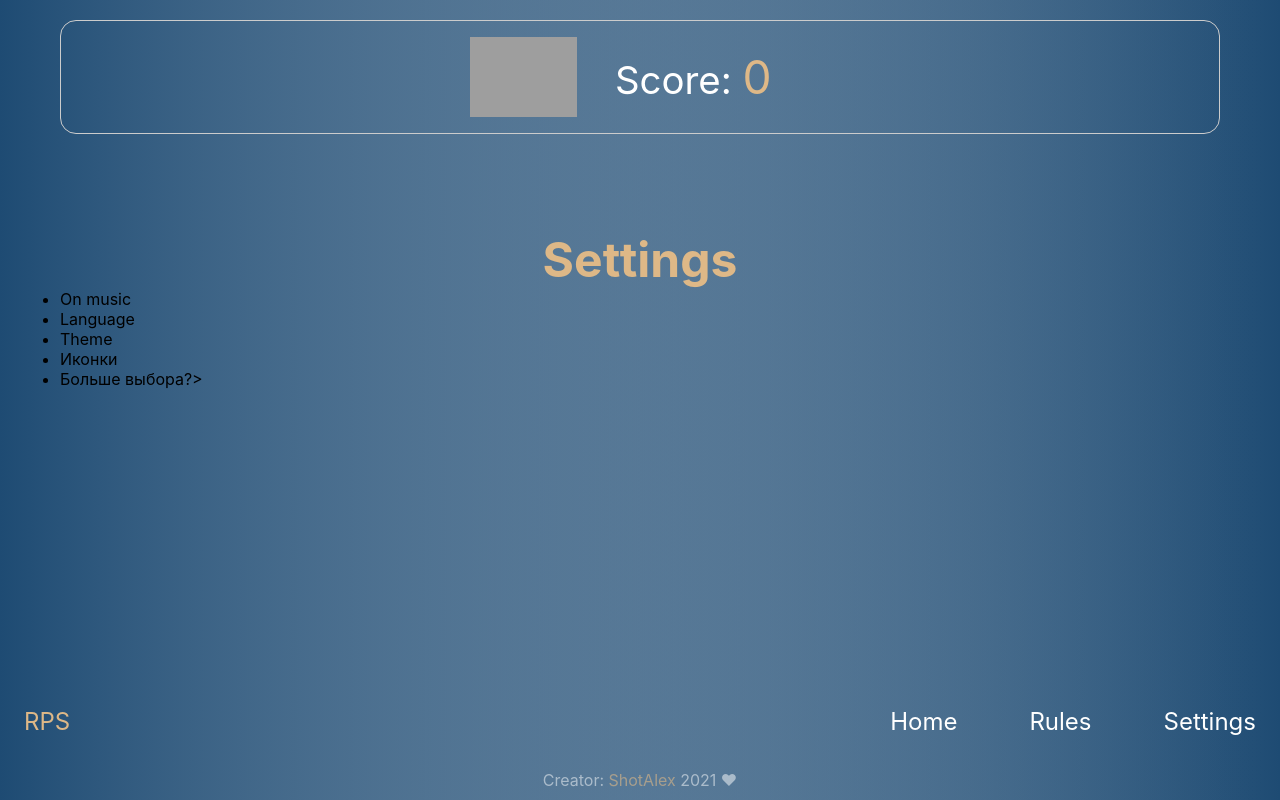
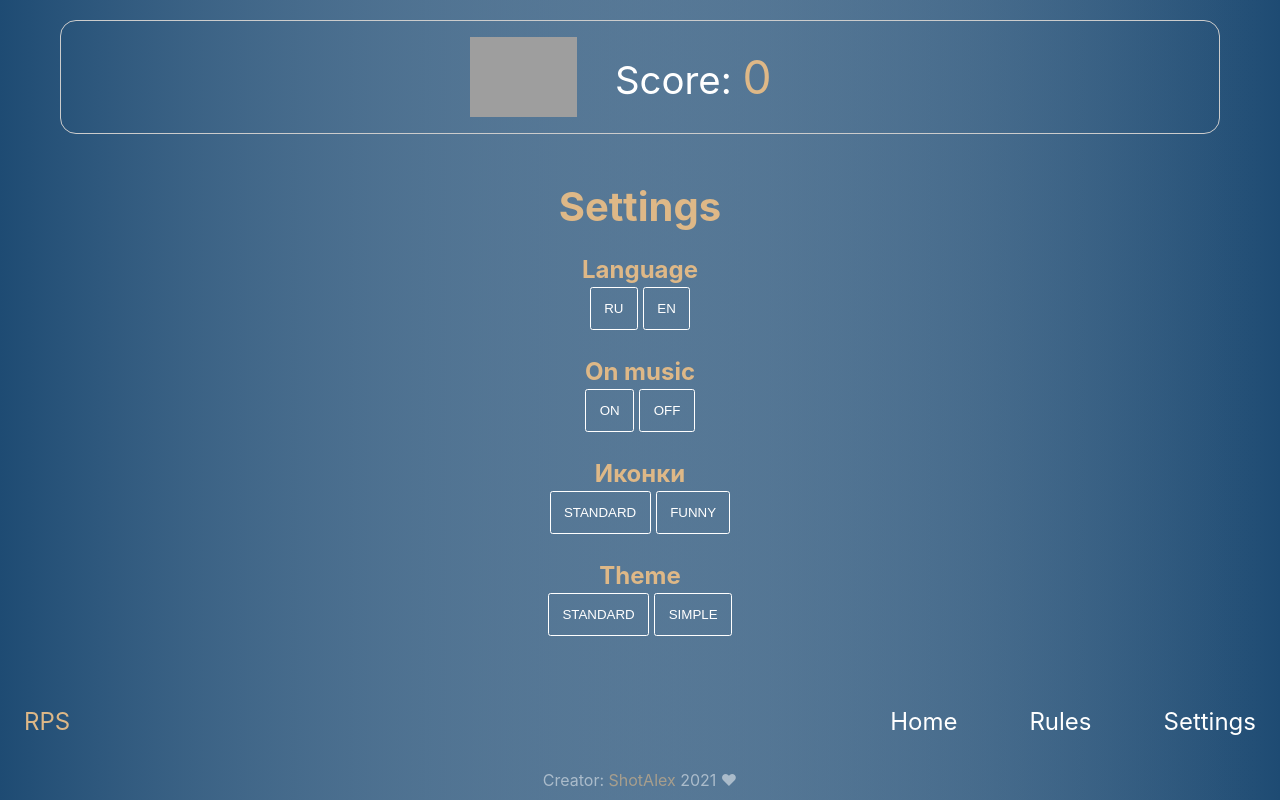
Before and after one commit to ShotAlex/react-game, a React (Create React App) app: page /settings in a window 1280 px wide. Built offline with nearby package versions, Linux system fonts and the light colour scheme; grey boxes are pictures that could not be loaded.

Commit message:
feat: add style for setting page

```diff
--- a/src/components/Settings.jsx
+++ b/src/components/Settings.jsx
@@ -2,18 +2,41 @@ import React from 'react';
 import MainLayout from '../containers/MainLayout';
 
 const Settings = () => {
+  const setLanguage = (e) => {
+    console.log(e.target.name)
+  }
+
+
   return (
     <MainLayout>
       <article className="settings">
         <h1 className="settings__title">Settings</h1>
 
         <section className="settings-params">
-          <ul>
-            <li>On music</li>
-            <li>Language</li>
-            <li>Theme</li>
-            <li>Иконки</li>
-            <li>Больше выбора?></li>
+          <ul className="list">
+            <li className="list-item">
+              <h2 className="settings-params__title">Language</h2>
+              <button className="settings-params__btn" onClick={(e) => setLanguage(e)} name="RU">RU</button>
+              <button className="settings-params__btn" onClick={(e) => setLanguage(e)} name="EN">EN</button>
+            </li>
+
+            <li className="list-item">
+              <h2 className="settings-params__title">On music</h2>
+              <button className="settings-params__btn" onClick={(e) => setLanguage(e)} name="ON">ON</button>
+              <button className="settings-params__btn" onClick={(e) => setLanguage(e)} name="OFF">OFF</button>
+            </li>
+
+            <li className="list-item">
+              <h2 className="settings-params__title">Иконки</h2>
+              <button className="settings-params__btn" onClick={(e) => setLanguage(e)} name="STANDARD">STANDARD</button>
+              <button className="settings-params__btn" onClick={(e) => setLanguage(e)} name="FUNNY">FUNNY</button>
+            </li>
+
+            <li className="list-item">
+              <h2 className="settings-params__title">Theme</h2>
+              <button className="settings-params__btn" onClick={(e) => setLanguage(e)} name="STANDARD">STANDARD</button>
+              <button className="settings-params__btn" onClick={(e) => setLanguage(e)} name="SIMPLE">SIMPLE</button>
+            </li>
           </ul>
         </section>
       </article>
--- a/src/styles/settings.scss
+++ b/src/styles/settings.scss
@@ -1,12 +1,39 @@
 .settings {
   &__title {
-    font-size: 3em;
+    margin-top: 1em;
     text-align: center;
-    margin-top: 2em;
+    font-size: 2.5em;
     color: $color-second;
   }
 
   &-params {
+    margin-top: 1em;
+    text-align: center;
 
+    .list {
+      list-style: none;
+    }
+
+    &__title {
+      margin-top: 1em;
+      color: $color-second;
+    }
+
+    &__btn {
+      padding: 1em;
+      border: 1px solid $color-main;
+      border-radius: .2em;
+      margin: .2em;
+      outline: none;
+      cursor: pointer;
+      background-color: transparent;
+      color: $color-main;
+
+      &:hover {
+        color: $color-second;
+        box-shadow: inset 0 0 .5em .02em $color-main;
+        border-color: $color-second;
+      }
+    }
   }
 }
```
